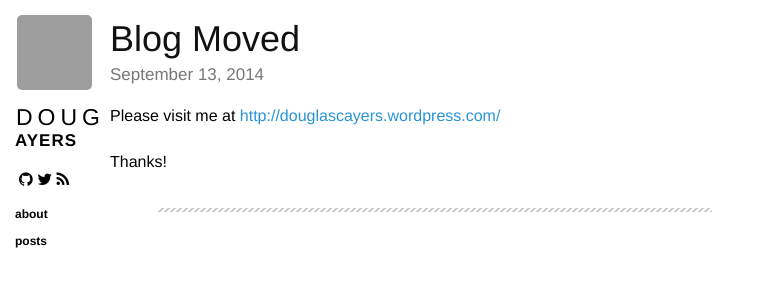
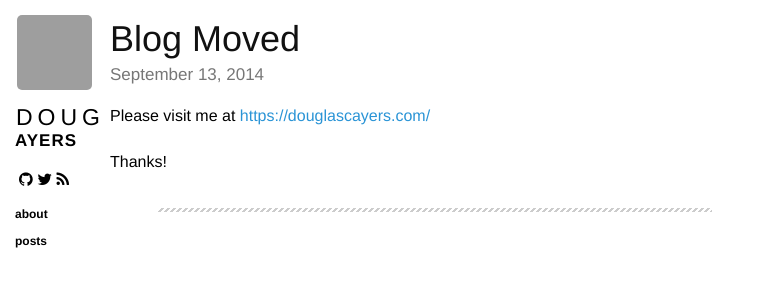
Before and after one commit to DouglasCAyers/douglascayers.github.io, a Jekyll site: the page built from _posts/2014-09-13-Blog-Moved.markdown, in a window 1280 px wide. Shown: the top 300 px of the page, without its empty margins (0-760 px from the left). Built offline with Jekyll 4.4.1, drawn with Linux system fonts in a browser that asks for light colours; nearby versions of some CDN libraries; Markdown is read by kramdown in place of the engine named in the settings; some of the changed lines change nothing that is shown; grey boxes are pictures that could not be loaded.

Commit message:
Update 2014-09-13-Blog-Moved.markdown

```diff
--- a/_posts/2014-09-13-Blog-Moved.markdown
+++ b/_posts/2014-09-13-Blog-Moved.markdown
@@ -4,7 +4,7 @@ title: Blog Moved
 category: posts
 ---
 
-Please visit me at [http://douglascayers.wordpress.com/](http://douglascayers.wordpress.com/)
+Please visit me at [https://douglascayers.com/](https://douglascayers.com/)
 
 Thanks!
 
```
